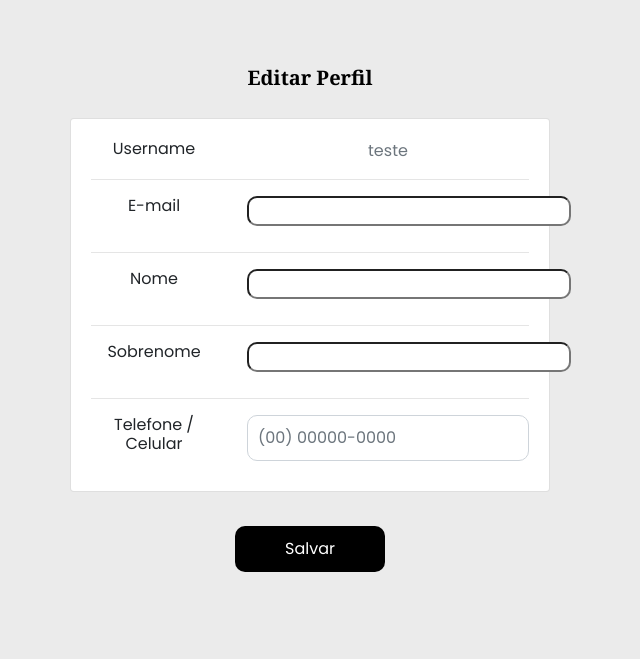
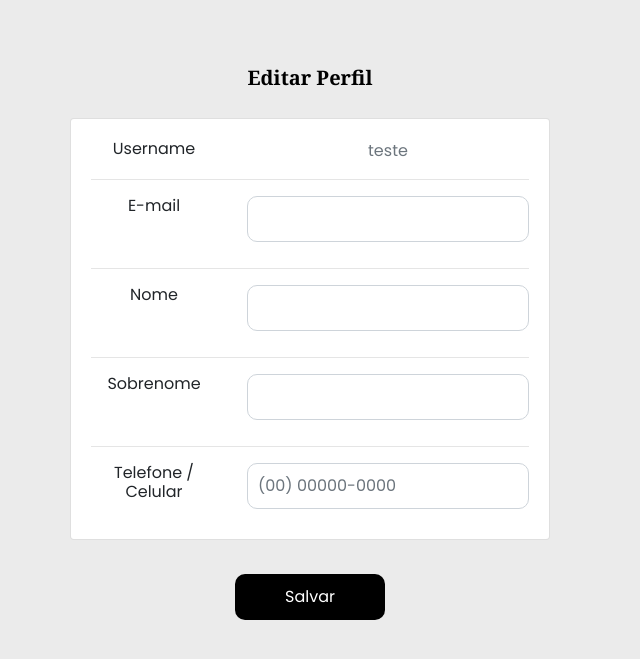
Before and after one commit to Darlan444/Hire, a PHP site: page /editar_perfil.php in a window 1280 px wide. Shown: the part 56-715 px from the top of the page, without its empty margins (330-970 px from the left). Run offline with PHP 8.4, Linux system fonts and the light colour scheme; a user stored in the database is signed in; some libraries are stand-ins or nearby versions.

Commit message:
Editar Perfil att

```diff
--- a/editar_perfil.php
+++ b/editar_perfil.php
@@ -40,7 +40,7 @@ if (!isset($_SESSION['loggedin']) && $_SESSION['loggedin'] !== false) {
                                 <h6 class="mb-0">E-mail</h6>
                             </div>
                             <div class="col-sm-8 text-secondary">
-                                <input type="text" width="30" name="newemail" id="newemail" required>
+                                <input type="text" width="30" class="form-control" name="newemail" id="newemail" required>
                             </div>
                         </div>
                         <hr>
@@ -49,7 +49,7 @@ if (!isset($_SESSION['loggedin']) && $_SESSION['loggedin'] !== false) {
                                 <h6 class="mb-0">Nome</h6>
                             </div>
                             <div class="col-sm-8 text-secondary">
-                                <input type="text" width="30" name="newnome" id="newnome" required>
+                                <input type="text" class="form-control" width="30" name="newnome" id="newnome" required>
                             </div>
                         </div>
                         <hr>
@@ -58,7 +58,7 @@ if (!isset($_SESSION['loggedin']) && $_SESSION['loggedin'] !== false) {
                                 <h6 class="mb-0">Sobrenome</h6>
                             </div>
                             <div class="col-sm-8 text-secondary">
-                                <input type="text" width="30" name="newsobrenome" id="newsobrenome" required>
+                                <input type="text" class="form-control"  width="30" name="newsobrenome" id="newsobrenome" required>
                             </div>
                         </div>
 
@@ -70,7 +70,7 @@ if (!isset($_SESSION['loggedin']) && $_SESSION['loggedin'] !== false) {
                             <div class="col-sm-8 text-secondary">
                                 <input type="text" class="form-control" id="newtelefone" name="newtelefone" placeholder="(00) 00000-0000" required>
                                 <script type="text/javascript">
-                                    $("#telefone").mask("(00) 90000-0000");
+                                    $("#newtelefone").mask("(00) 90000-0000");
                                 </script>
                             </div>
                         </div>
```
